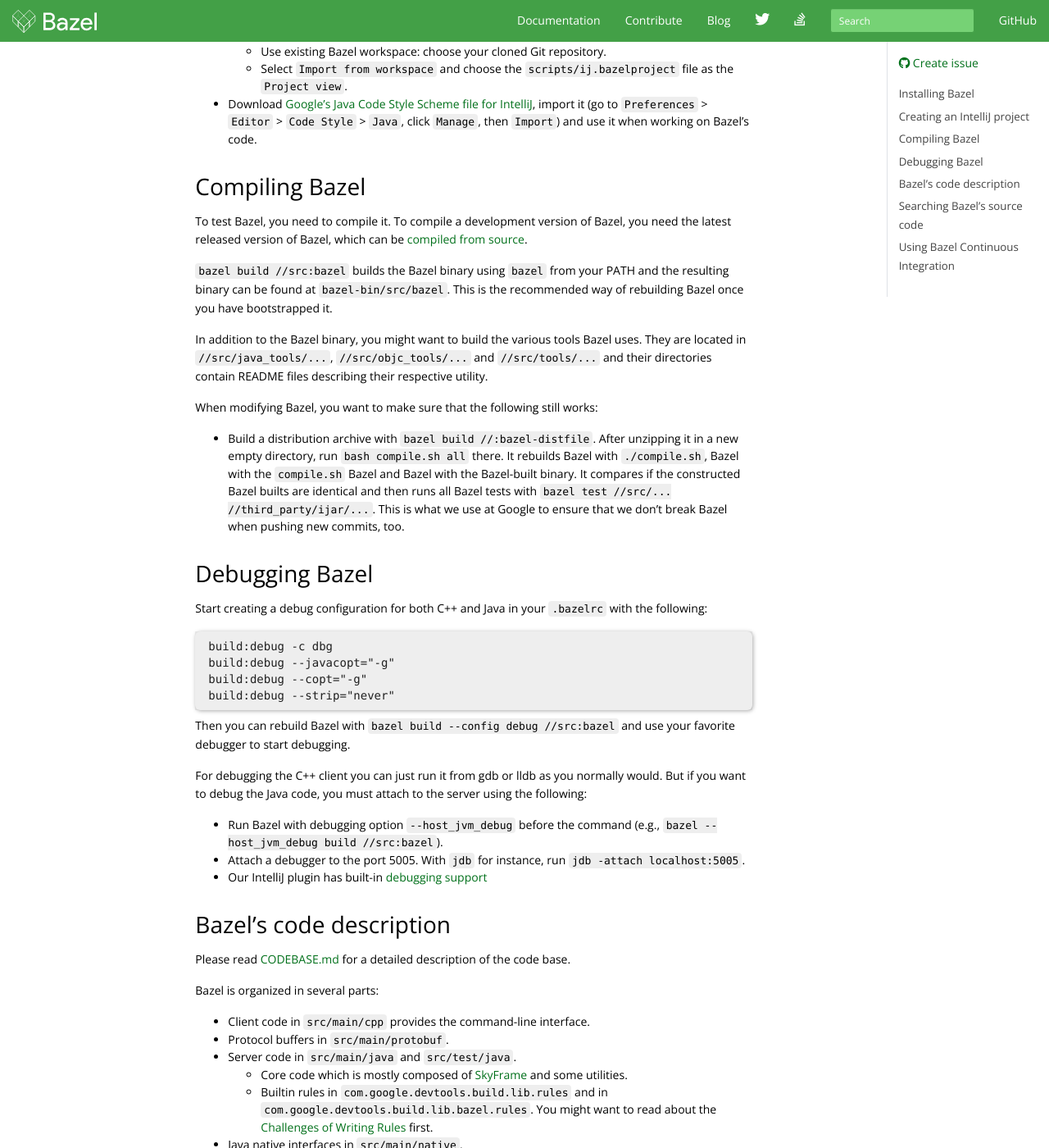
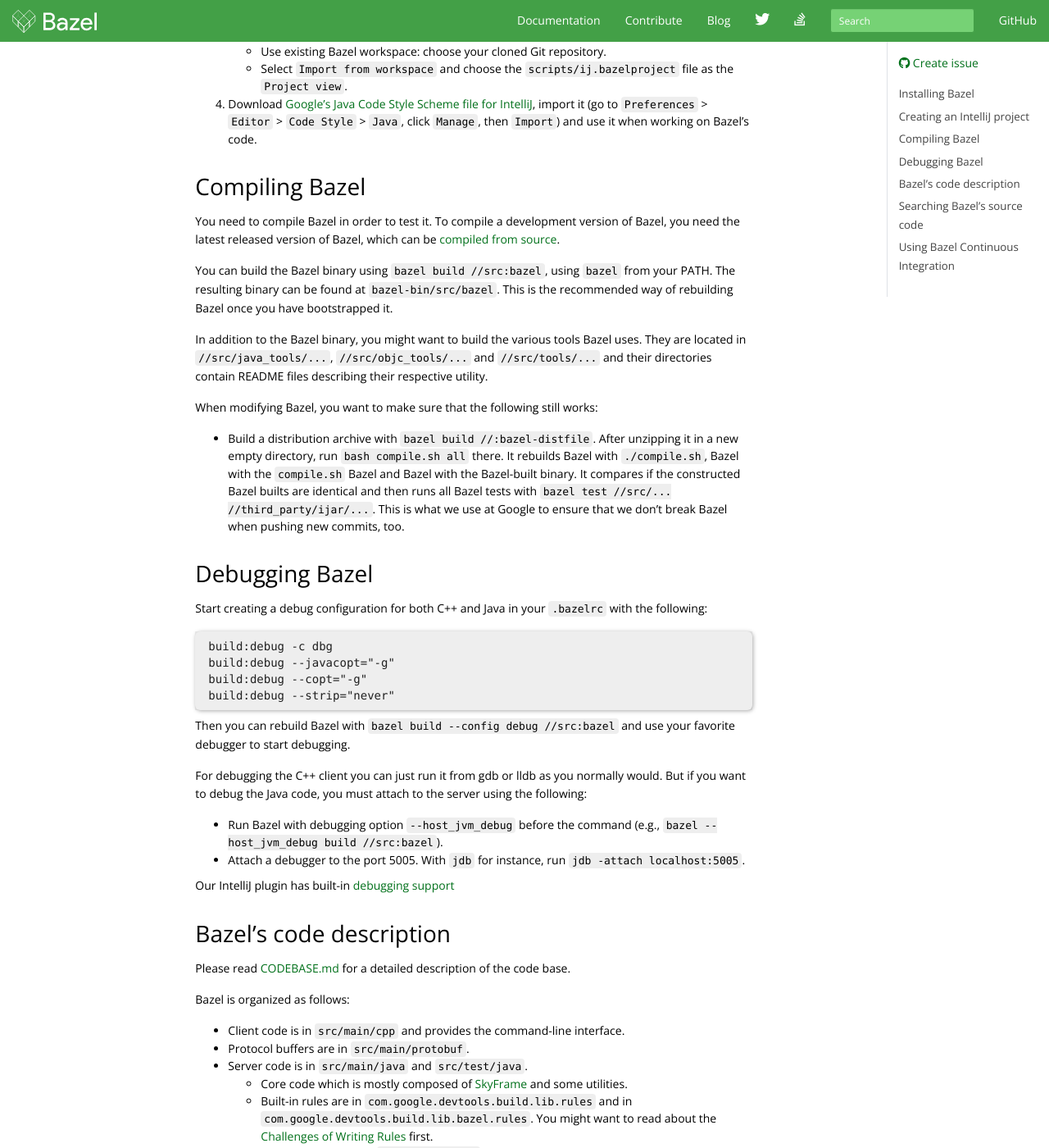
Before and after one commit to bazelbuild/bazel-website, a Jekyll site: the page built from basics/getting_started.md, in a window 1280 px wide and 1400 px high, scrolled down 1153 px. Shown: the whole window at 82% size. Built offline with Jekyll 4.4.1, drawn with Linux system fonts in a browser that asks for light colours; nearby versions of some CDN libraries; library files that are not in the unit come from our copies; comment, search, counter and statistics services are not loaded; the table of contents is made by our own code; some of the changed text lies outside the part shown.

Commit message:
More editorial changes

```diff
--- a/basics/getting_started.md
+++ b/basics/getting_started.md
@@ -54,27 +54,28 @@
 
 To work with IntelliJ:
 
-*  Install Bazel's [IntelliJ plug-in](https://ij.bazel.build).
-*  Set the path to the Bazel binary in the plugin preferences
+1.  Install Bazel's [IntelliJ plug-in](https://ij.bazel.build).
+1.  Set the path to the Bazel binary in the plugin preferences
    (`Preferences` > `Other Settings` > `Bazel Settings`).
-*  Import the Bazel workspace as a Bazel project
+1.  Import the Bazel workspace as a Bazel project
    (`File` > `Import Bazel Project...`) with the following settings:
    *  Use existing Bazel workspace: choose your cloned Git repository.
    *  Select `Import from workspace` and choose the `scripts/ij.bazelproject`
    file as the `Project view`.
-*  Download [Google's Java Code Style Scheme file for IntelliJ](https://github.com/google/styleguide/blob/gh-pages/intellij-java-google-style.xml),
+1.  Download [Google's Java Code Style Scheme file for IntelliJ](https://github.com/google/styleguide/blob/gh-pages/intellij-java-google-style.xml),
    import it (go to `Preferences` > `Editor` > `Code Style` > `Java`, click `Manage`, then `Import`)
    and use it when working on Bazel's code.
 
 <a name="compile-bazel"></a>
 ## Compiling Bazel
 
-To test Bazel, you need to compile it. To compile a development version of
+You need to compile Bazel in order to test it. To compile a development version of
 Bazel, you need the latest released version of Bazel, which can be
 [compiled from source](/versions/master/docs/install-compile-source.html).
 
-`bazel build //src:bazel` builds the Bazel binary using `bazel` from your PATH
-and the resulting binary can be found at `bazel-bin/src/bazel`. This is the
+You can build the Bazel binary using
+`bazel build //src:bazel`, using `bazel` from your PATH.
+The resulting binary can be found at `bazel-bin/src/bazel`. This is the
 recommended way of rebuilding Bazel once you have bootstrapped it.
 
 In addition to the Bazel binary, you might want to build the various tools Bazel
@@ -114,26 +115,26 @@
    command (e.g., `bazel --host_jvm_debug build //src:bazel`).
 *  Attach a debugger to the port 5005. With `jdb` for instance,
    run `jdb -attach localhost:5005`.
-*  Our IntelliJ plugin has built-in
-  [debugging support](https://ij.bazel.build/docs/run-configurations.html)
+
+Our IntelliJ plugin has built-in [debugging support](https://ij.bazel.build/docs/run-configurations.html)
 
 ## Bazel's code description
 
 Please read [CODEBASE.md](https://github.com/bazelbuild/bazel/blob/master/CODEBASE.md)
 for a detailed description of the code base.
 
-Bazel is organized in several parts:
+Bazel is organized as follows:
 
-*  Client code in `src/main/cpp` provides the command-line interface.
-*  Protocol buffers in `src/main/protobuf`.
-*  Server code in `src/main/java` and `src/test/java`.
+*  Client code is in `src/main/cpp` and provides the command-line interface.
+*  Protocol buffers are in `src/main/protobuf`.
+*  Server code is in `src/main/java` and `src/test/java`.
    *  Core code which is mostly composed of [SkyFrame](/designs/skyframe.html) and some
      utilities.
-   *  Builtin rules in `com.google.devtools.build.lib.rules` and in
+   *  Built-in rules are in `com.google.devtools.build.lib.rules` and in
      `com.google.devtools.build.lib.bazel.rules`. You might want to read about
      the [Challenges of Writing Rules](docs/rule-challenges.html) first.
-*  Java native interfaces in `src/main/native`.
-*  Various tooling for language support (see the list in the
+*  Java native interfaces are in `src/main/native`.
+*  Various tooling for language support are described in the list in the
    [compiling Bazel](#compile-bazel) section).
 
 ## Searching Bazel's source code
```
Also changed, not shown: other parts of basics/getting_started.md (+4 -4 lines).
